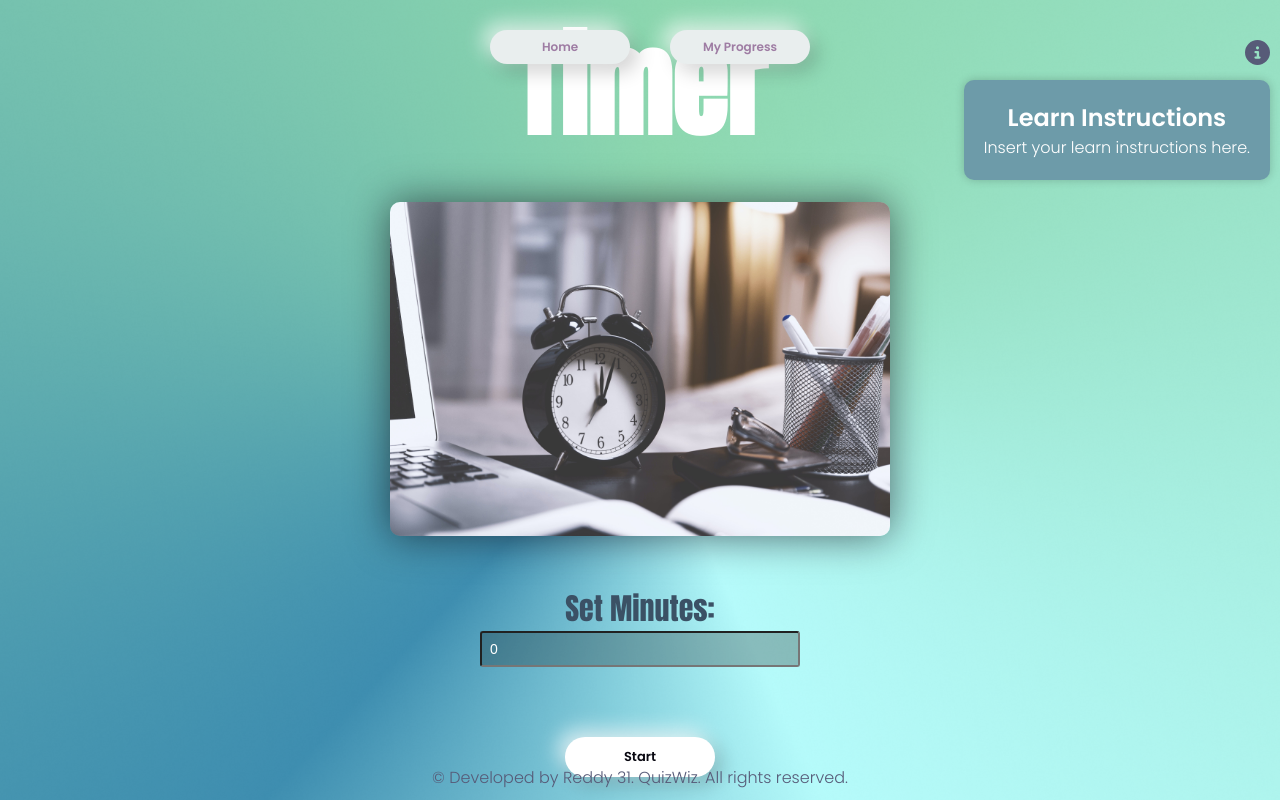
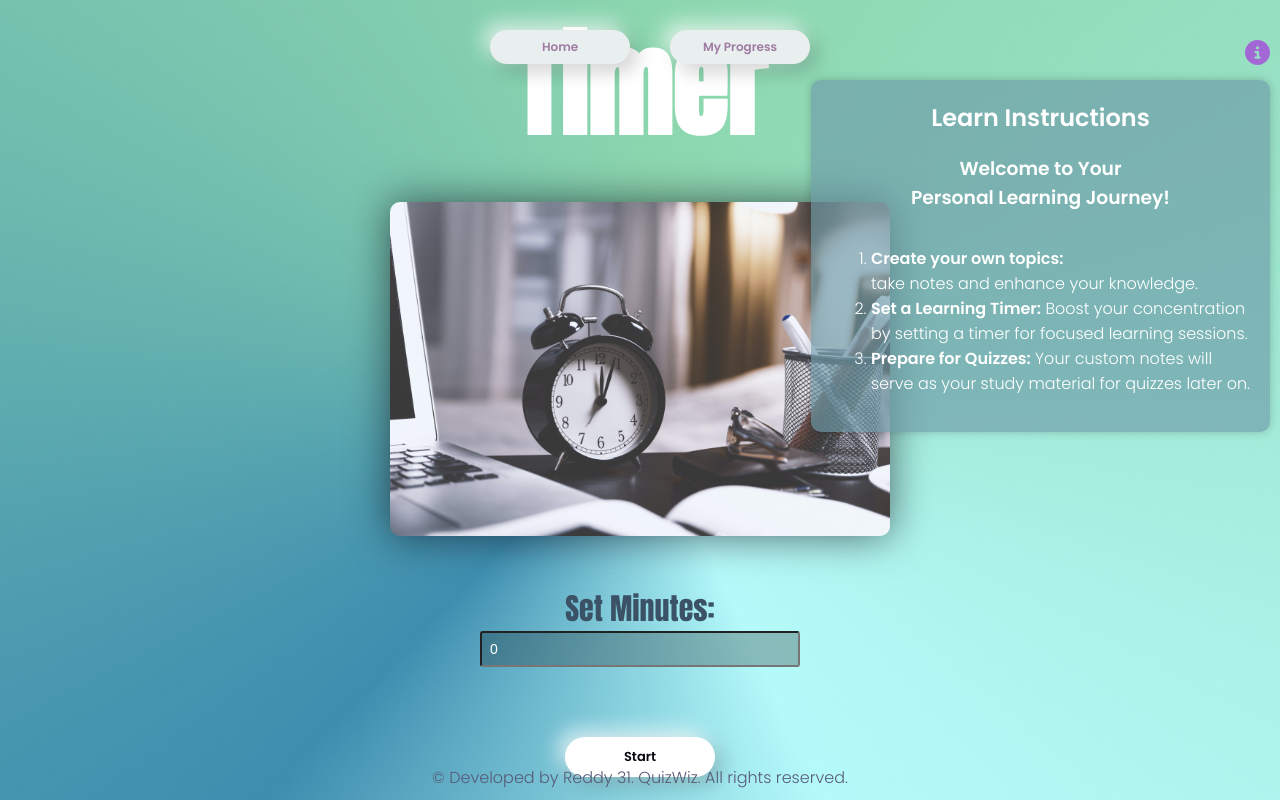
Before and after one commit to AleFin95/QuizWiz-Client, a React (Vite) app in the folder QuizWiz/: page /learn in a window 1280 px wide. Built offline with nearby package versions, Linux system fonts and the light colour scheme.

Commit message:
fix search bar

```diff
--- a/QuizWiz/src/assets/app.css
+++ b/QuizWiz/src/assets/app.css
@@ -383,14 +383,21 @@ nav a.active {
 }
 
 .search-bar input {
+  margin-top: 30px;
+  margin-left: 15px;
   border-radius: 20px;
   border-style: none;
+  text-align: center;
+  height: 20px;
 }
+
 
 .search-bar input:active {
   border-radius: 20px;
   border-style: none;
 }
+
+
 
 .displaytopics {
   margin-top: 20px;
@@ -443,17 +450,26 @@ nav a.active {
   margin-bottom: 10px;
   z-index: 1001;
   margin-top: 30px;
+  color: #a639ddb8;
+}
+.quiz-instructions-container ol {
+text-align: left;
 }
 
 .quiz-icon {
   height: 25px;
   cursor: pointer;
+
+}
+/*Quiz instructions component - link stye*/
+.my-notes-link {
+  color: rgb(235, 217, 114);
 }
 
 .quiz-instructions-container {
   display: none;
   flex-direction: column;
-  background-color: rgb(109, 155, 169);
+  background-color: rgba(109, 155, 169, 0.655);
   padding: 20px;
   box-shadow: 0 0 10px rgba(0, 0, 0, 0.2);
   z-index: 1000;
--- a/QuizWiz/src/components/LearnInstructions/index.jsx
+++ b/QuizWiz/src/components/LearnInstructions/index.jsx
@@ -24,7 +24,12 @@ const LearnInstructions = () => {
         }`}
       >
         <h2>Learn Instructions</h2>
-        <p>Insert your learn instructions here.</p>
+        <h3>Welcome to Your <br/> Personal Learning Journey!</h3>
+        <ol>
+          <li> <b>Create your own topics:</b> <br/>take notes and enhance your knowledge.</li>
+          <li> <b>Set a Learning Timer:</b> Boost your concentration <br/> by setting a timer for focused learning sessions.</li>
+          <li> <b>Prepare for Quizzes:</b> Your custom notes will <br/>serve as your study material for quizzes later on. </li>
+        </ol>
       </div>
     </div>
   );
```
